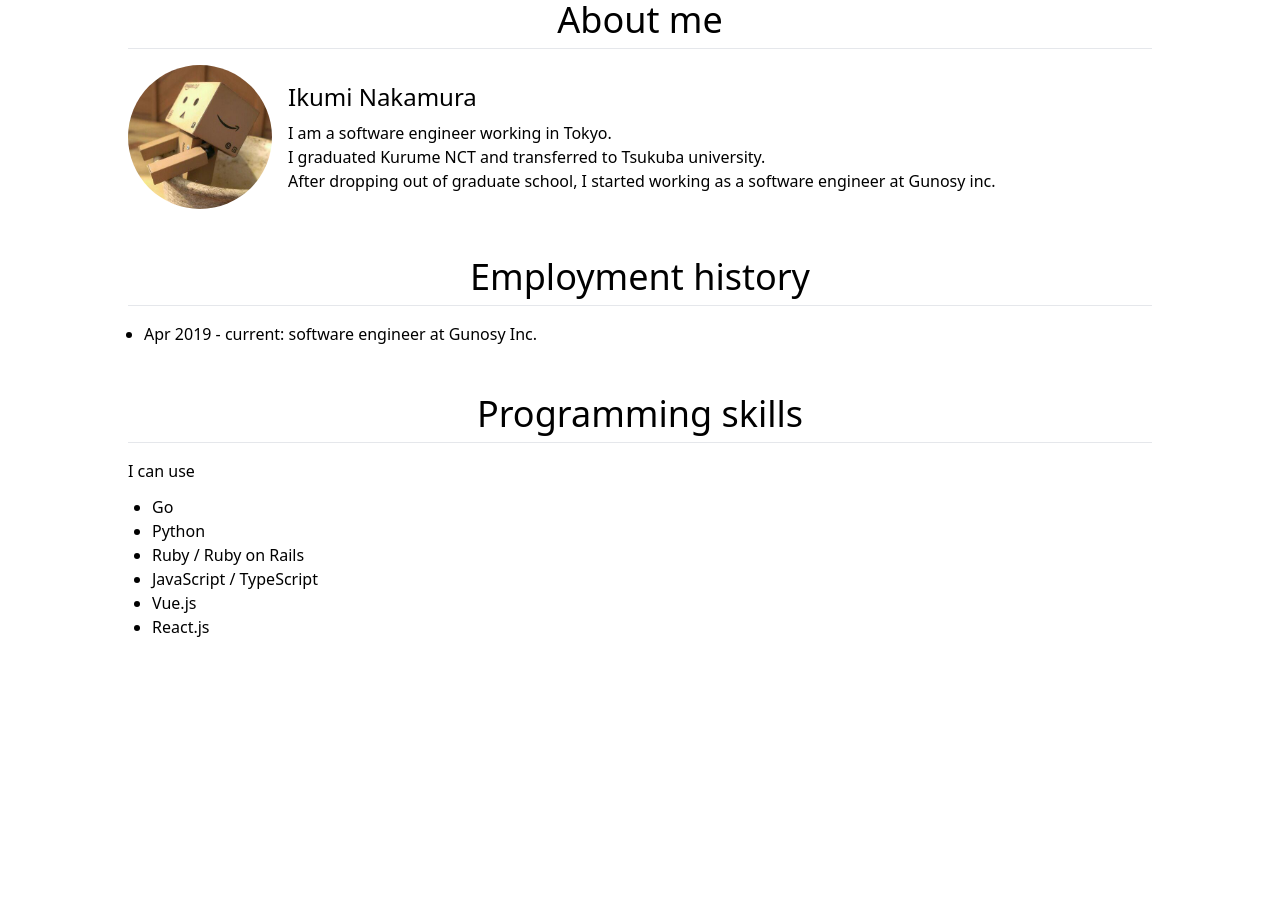
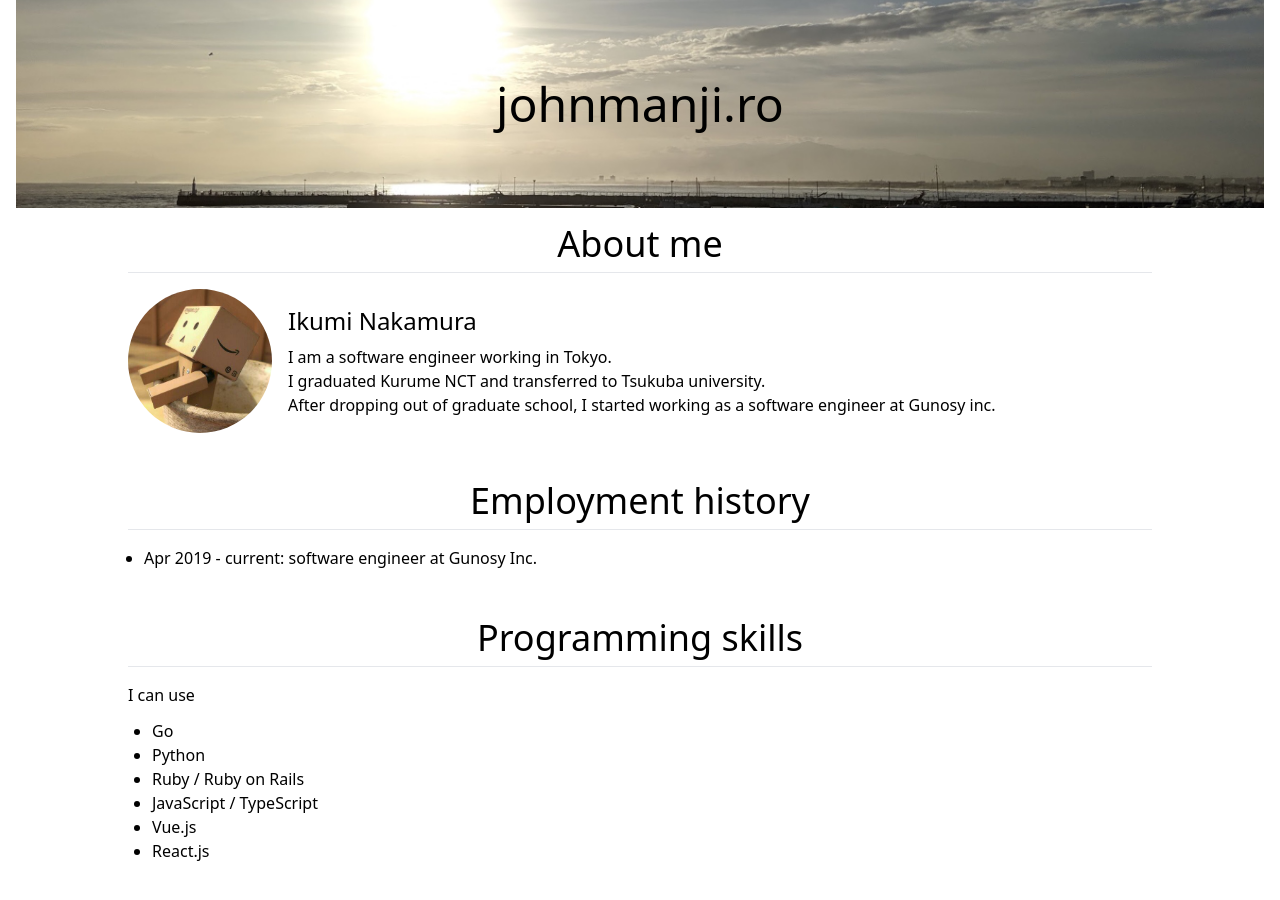
Before and after one commit to johnmanjiro13/johnmanji.ro, a Next.js app: page / in a window 1280 px wide. Shown: the top 900 px of the page. Before the commit the page ends 800 px from the top, so only its background shows below. Built offline with nearby package versions, Linux system fonts and the light colour scheme.

Commit message:
feat: add header

```diff
--- a/components/container.tsx
+++ b/components/container.tsx
@@ -1,5 +1,5 @@
 const Container: React.FC = ({ children }) => {
-  return <div className="container mx-auto px-5">{children}</div>;
+  return <div className="container mx-auto px-4">{children}</div>;
 };
 
 export default Container;
--- /dev/null
+++ b/components/header.tsx
@@ -0,0 +1,24 @@
+import Image from 'next/image';
+
+type Props = {
+  title: string;
+  backgroundImage: string;
+};
+
+const Header: React.FC<Props> = ({ title, backgroundImage }) => {
+  return (
+    <div className="relative mb-4">
+      <Image
+        priority
+        src={backgroundImage}
+        alt="Background image for title header"
+        className="z-0"
+        objectFit="cover"
+        layout="fill"
+      />
+      <h1 className="text-center text-5xl p-20 relative">{title}</h1>
+    </div>
+  );
+};
+
+export default Header;
--- a/pages/index.tsx
+++ b/pages/index.tsx
@@ -2,8 +2,9 @@ import Head from 'next/head';
 import Image from 'next/image';
 
 import Container from '../components/container';
+import Header from '../components/header';
+import Layout from '../components/layout';
 import IntroductorySecton from '../components/introductory-section';
-import Layout from '../components/layout';
 import { MY_NAME, TITLE } from '../lib/constants';
 
 const Index: React.FC = () => {
@@ -13,6 +14,7 @@ const Index: React.FC = () => {
         <title>{TITLE}</title>
       </Head>
       <Container>
+        <Header title={TITLE} backgroundImage="/images/header.jpg" />
         <IntroductorySecton title="About me">
           <div className="flex flex-wrap">
             <Image
```
Also changed, not shown: public/images/header.jpg (added).
